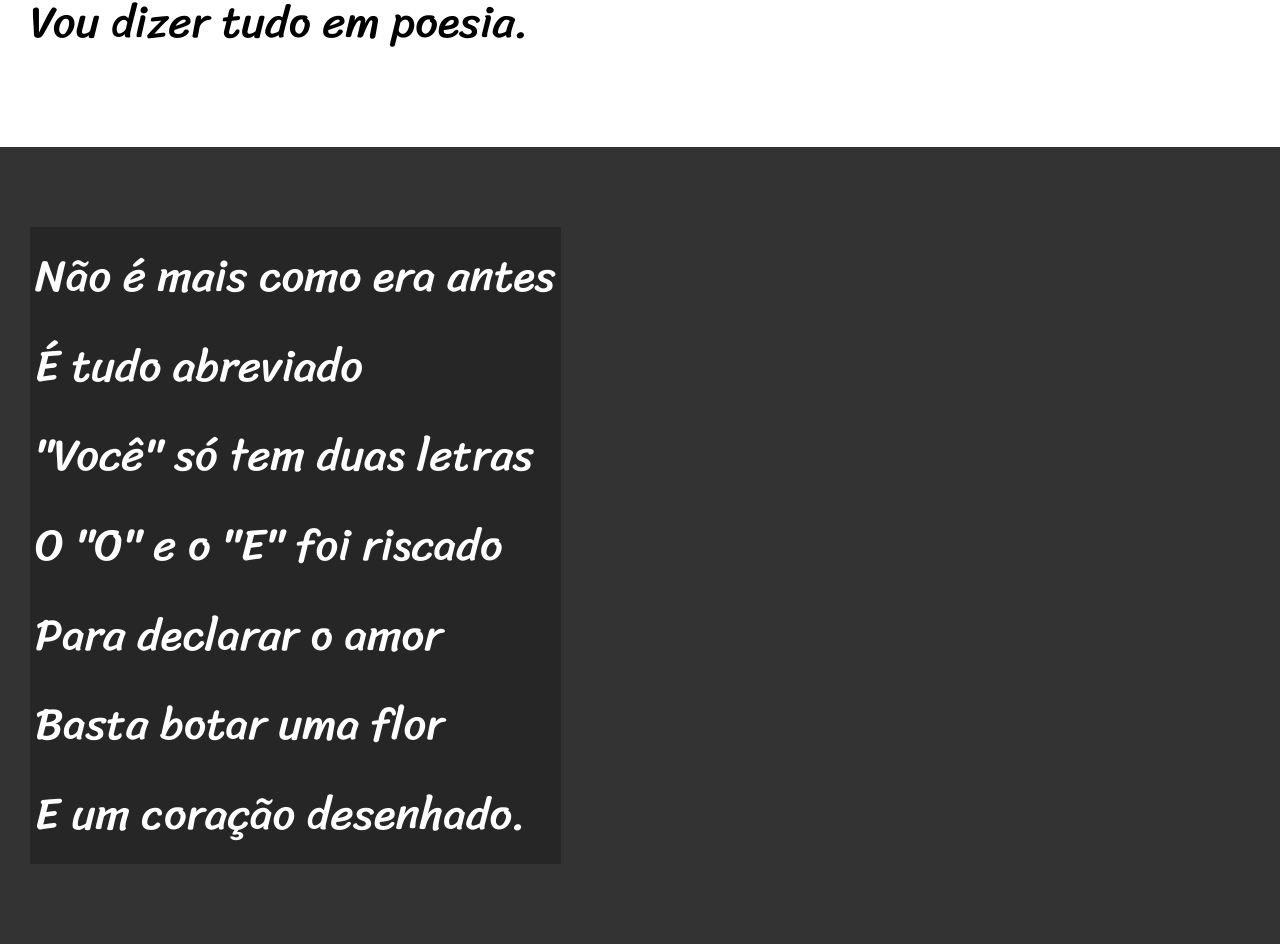
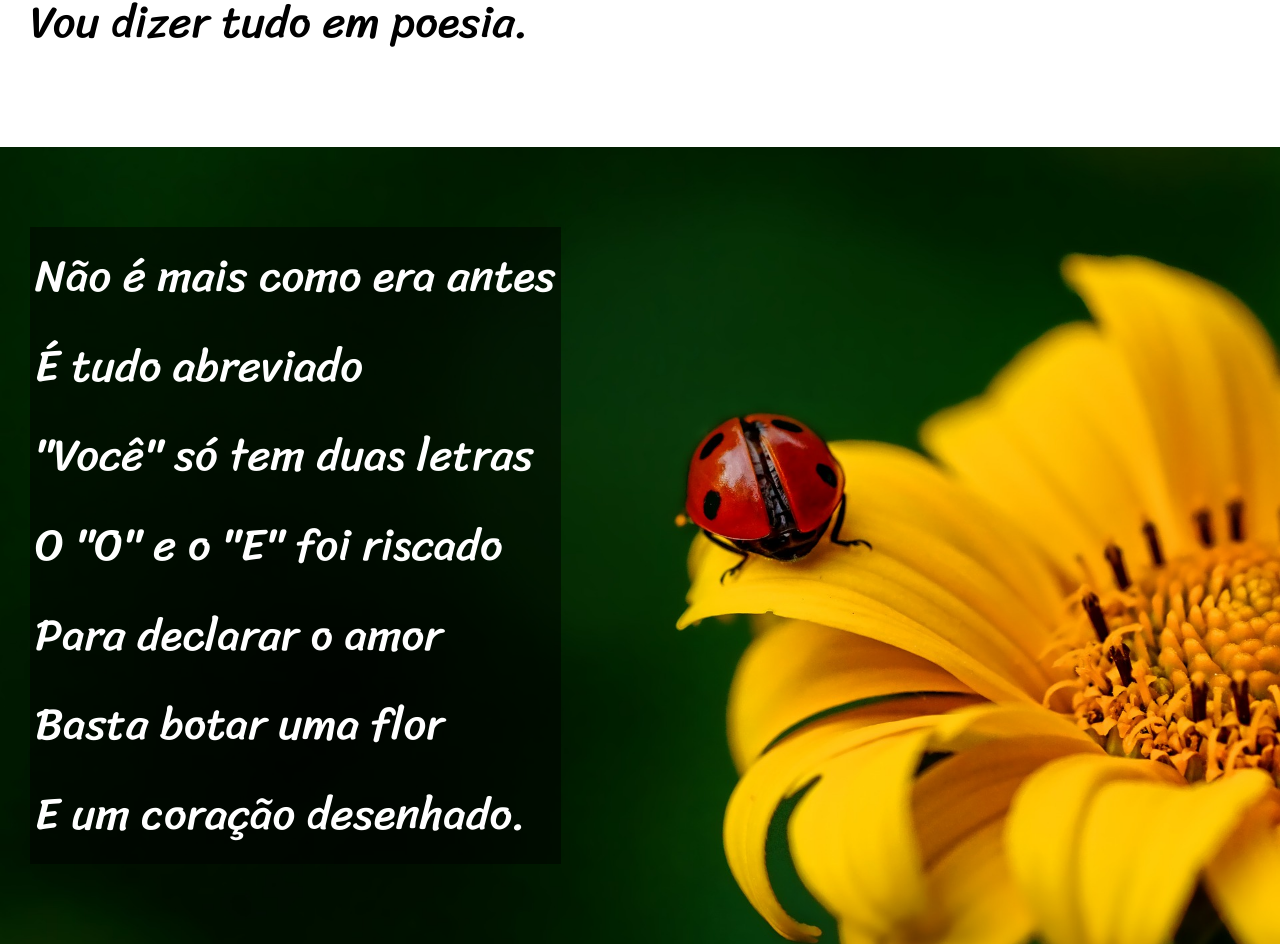
Before and after one commit to jeffersonferreiraI9/html-css, a plain HTML site: page desafios/d012/index.html in a window 1280 px wide. Shown: the part 900-1844 px from the top of the page. Drawn offline with Linux system fonts and the light colour scheme.

Commit message:
27092024

```diff
--- a/desafios/d012/estilo/style.css
+++ b/desafios/d012/estilo/style.css
@@ -61,6 +61,10 @@ section {
     font-size: 3.5vw;
 }
 
+section > p {
+    padding-bottom: 2em;
+}
+
 section.normal {
     background-color: white;
     color: black;
@@ -69,13 +73,27 @@ section.normal {
 section.imagem {
     background-color: rgba(51, 51, 51);
     color: white;
+    box-shadow: inset 6px 6px 13px 0 px rgba(0, 0, 0, 0.473);
+    background-size: cover;
+    background-attachment: fixed;
 }
 
 section.imagem > p {
     display: inline-block;
     padding: 5px;
-    background-color: rgba(0, 0, 0, 0.250);
+    background-color: rgba(0, 0, 0, 0.500);
+    text-shadow: 1px 1px 0 px black;
     }
+
+section#img01 {
+    background-image: url('../imagens/background001.jpg');
+    background-position: right center;
+}
+
+
+section#img02 {
+    background-image: url('../imagens/background002.jpg');
+}
 
 footer {
     background-color: black;
--- a/desafios/d012/index.html
+++ b/desafios/d012/index.html
@@ -22,7 +22,7 @@
         Vou dizer tudo em poesia.
     </section>
 
-    <section class="imagem">
+    <section class="imagem" id="img01">
         <p>
             Não é mais como era antes <br>
             É tudo abreviado <br>
@@ -56,7 +56,7 @@
         </p>
     </section>
 
-    <section class="imagem">
+    <section class="imagem" id="img02">
         <p>
             Tenho saudade das cartas <br>
             Escritas com a própria mão <br>
```
